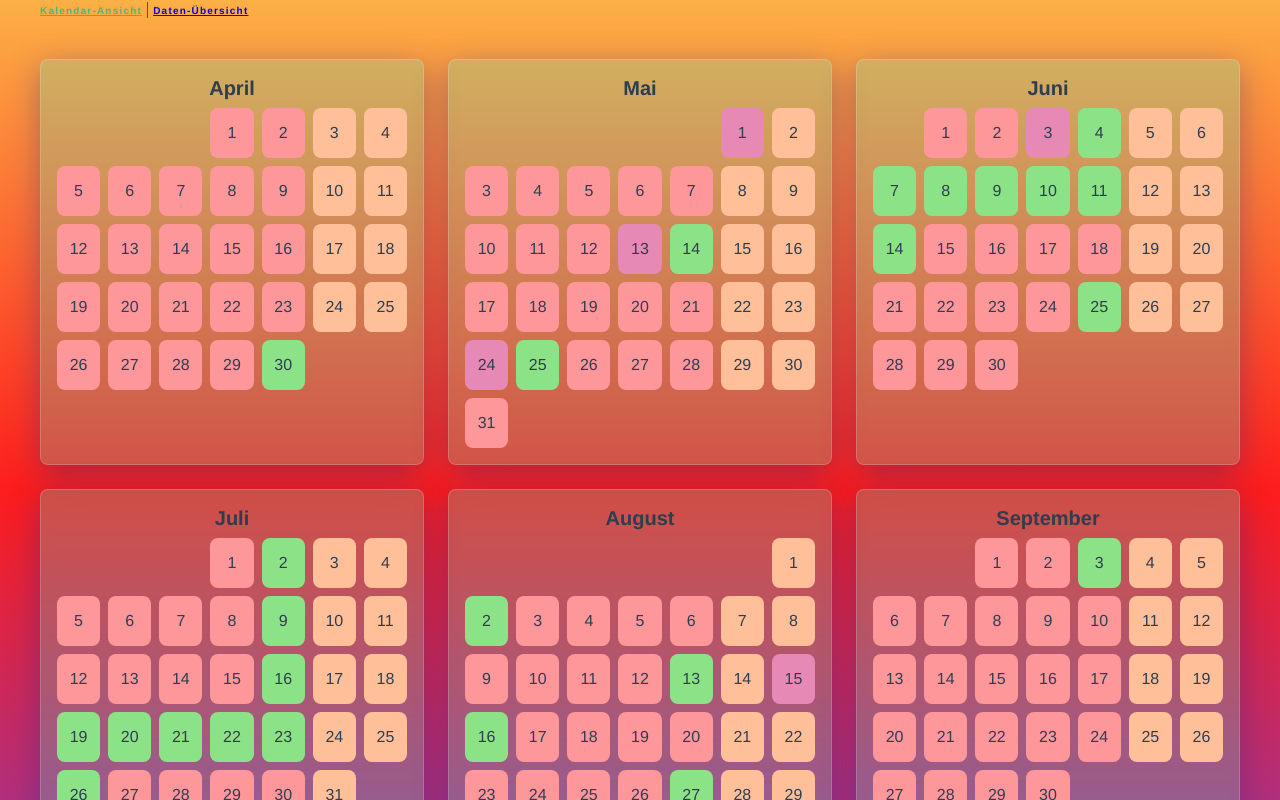
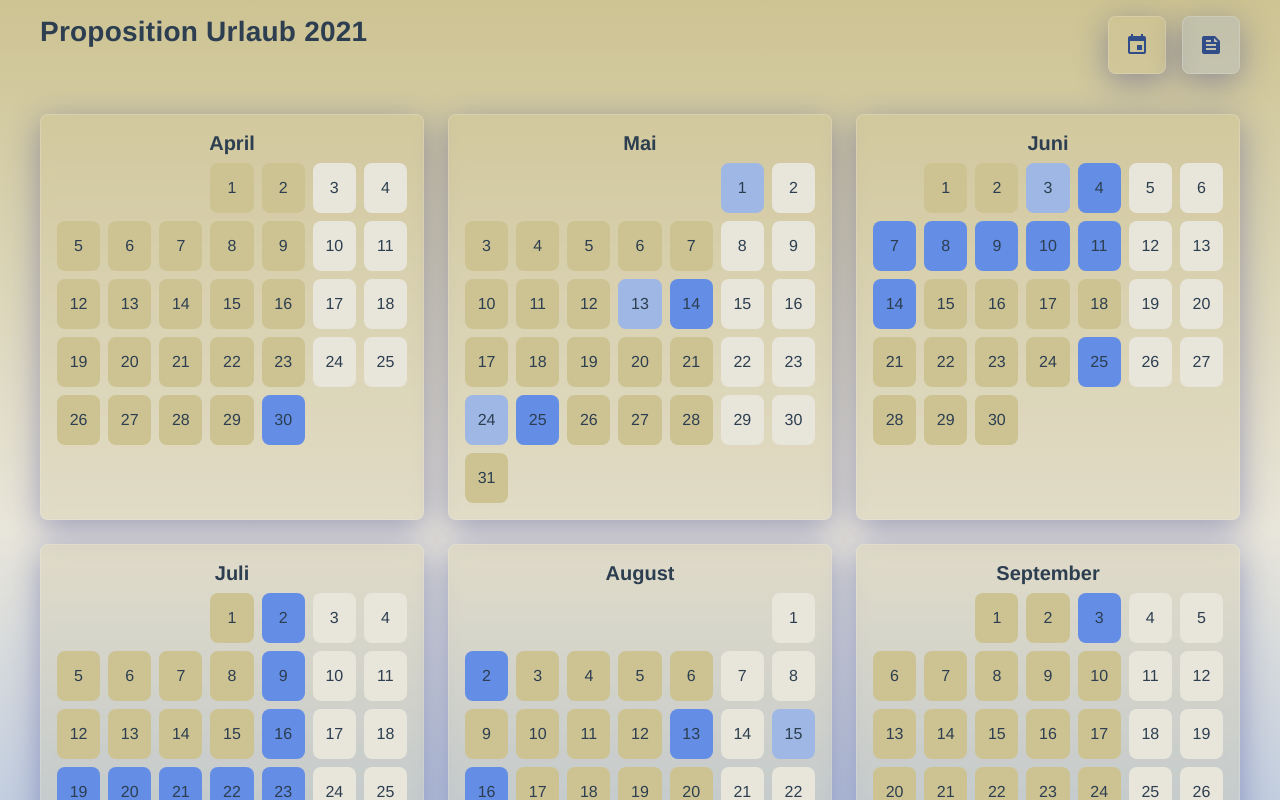
Before and after one commit to URLmacher/vacation, a Vue app: page / in a window 1280 px wide. Shown: the top 800 px of the page. Built offline with nearby package versions, Linux system fonts and the light colour scheme.

Commit message:
added navbar

```diff
--- a/public/index.html
+++ b/public/index.html
@@ -1,17 +1,29 @@
 <!DOCTYPE html>
-<html lang="">
+<html lang="de">
+
 <head>
   <meta charset="utf-8">
-    <meta http-equiv="X-UA-Compatible" content="IE=edge">
-    <meta name="viewport" content="width=device-width,initial-scale=1.0">
-    <link rel="icon" href="<%= BASE_URL %>favicon.ico">
-    <title><%= htmlWebpackPlugin.options.title %></title>
+  <meta http-equiv="X-UA-Compatible"
+        content="IE=edge">
+  <meta name="viewport"
+        content="width=device-width,initial-scale=1.0">
+  <link rel="icon"
+        href="<%= BASE_URL %>favicon.ico">
+  <link href="https://fonts.googleapis.com/icon?family=Material+Icons"
+        rel="stylesheet">
+  <title>
+    <%= htmlWebpackPlugin.options.title
+        %>
+  </title>
 </head>
+
 <body>
   <noscript>
-      <strong>We're sorry but <%= htmlWebpackPlugin.options.title %> doesn't work properly without JavaScript enabled. Please enable it to continue.</strong>
+    <strong>We're sorry but <%= htmlWebpackPlugin.options.title
+          %> doesn't work properly without JavaScript enabled. Please enable it to continue.</strong>
   </noscript>
   <div id="app"></div>
   <!-- built files will be auto injected -->
 </body>
+
 </html>
--- a/src/App.vue
+++ b/src/App.vue
@@ -1,19 +1,17 @@
 <template>
-  <div id="nav">
-    <router-link to="/">Kalendar-Ansicht</router-link> |
-    <router-link to="/stats">Daten-Übersicht</router-link>
-  </div>
+  <NavBar />
   <router-view />
 </template>
 
-<style lang="scss">
-#nav {
-  @include vacation-container;
+<script lang="ts">
+import NavBar from '@/components/NavBar.vue';
+import { defineComponent } from 'vue';
 
-  a {
-    &.router-link-exact-active {
-      color: #42b983;
-    }
-  }
-}
-</style>
+export default defineComponent({
+  name: 'CalendarView',
+  components: {
+    NavBar
+  },
+  setup() {}
+});
+</script>
--- /dev/null
+++ b/src/components/NavBar.vue
@@ -0,0 +1,63 @@
+<template>
+  <nav class="nav-bar">
+    <h4 class="nav-bar__title">Proposition Urlaub {{vacationYear}}</h4>
+    <div class="nav-bar__links">
+      <router-link
+        class="nav-bar__button"
+        v-for="route of routes"
+        :key="route.name"
+        :to="{name: route.name}"
+      ><span class="material-icons">{{route.icon}}</span></router-link>
+    </div>
+  </nav>
+</template>
+
+<script lang="ts">
+import { defineComponent } from 'vue';
+import { routes } from '@/router/index';
+import { vacationYear } from '@/data/data';
+
+export default defineComponent({
+  setup() {
+    return { routes, vacationYear };
+  }
+});
+</script>
+
+<style scoped lang="scss">
+.nav-bar {
+  @include vacation-container;
+  display: flex;
+  justify-content: space-between;
+  margin-top: 16px;
+
+  &__title {
+    margin-right: 16px;
+  }
+
+  &__links {
+    display: grid;
+    gap: 16px;
+    grid-template-columns: 1fr 1fr;
+  }
+
+  &__button {
+    @include glass-container;
+    padding: 16px;
+    background-color: var(--glass-active);
+    transition: background-color 0.3s linear;
+    display: flex;
+    justify-content: center;
+    align-items: center;
+  }
+
+  .router-link-active,
+  .router-link-exact-active {
+    background-color: var(--glass);
+  }
+
+  &__button:hover {
+    background-color: var(--glass-alt);
+  }
+}
+</style>
--- a/src/router/index.ts
+++ b/src/router/index.ts
@@ -1,25 +1,26 @@
-import { createRouter, createWebHistory, RouteRecordRaw } from 'vue-router'
-import Home from '../views/CalendarView.vue'
+import { createRouter, createWebHistory, RouteRecordRaw } from 'vue-router';
+import CalendarView from '../views/CalendarView.vue';
+import Stats from '../views/Stats.vue';
 
-const routes: Array<RouteRecordRaw> = [
+
+export const routes: Array<RouteRecordRaw & { icon: string; }> = [
   {
     path: '/',
-    name: 'Home',
-    component: Home
+    name: 'CalendarView',
+    component: CalendarView,
+    icon: 'event'
   },
   {
     path: '/stats',
-    name: 'About',
-    // route level code-splitting
-    // this generates a separate chunk (about.[hash].js) for this route
-    // which is lazy-loaded when the route is visited.
-    component: () => import(/* webpackChunkName: "about" */ '../views/Stats.vue')
+    name: 'Stats',
+    component: Stats,
+    icon: 'feed'
   }
-]
+];
 
 const router = createRouter({
   history: createWebHistory(process.env.BASE_URL),
   routes
-})
+});
 
-export default router
+export default router;
--- a/src/style/defaults.scss
+++ b/src/style/defaults.scss
@@ -1,10 +1,15 @@
 :root {
-  --highlight-one: #fe979a;
-  --highlight-two: #ffbf98;
-  --highlight-three: #e68ab5;
-  --highlight-four: #8ce387;
+  --highlight-one: rgb(205, 195, 146);
+  --highlight-two: rgb(232, 229, 218);
+  --highlight-three: rgb(158, 183, 229);
+  --highlight-four: rgb(100, 141, 229);
+  --highlight-five: rgb(48, 76, 137);
+  --glass: rgba(205, 195, 146, 0.25);
+  --glass-alt: rgba(205, 195, 146, 0.25);
+  --glass-active: rgba(158, 183, 229, 0.25);
   --content-spacing: 24px;
   --text-color-strong: #2c3e50;
+  --text-color-weak: #494e52;
   --border-color: rgba(255, 255, 255, 0.18);
   --border-radius: 8px;
 }
@@ -18,8 +23,8 @@ body,
 }
 
 html {
-  background: rgb(131, 58, 180);
-  background: linear-gradient(0deg, rgba(131, 58, 180, 1) 0%, rgba(253, 29, 29, 1) 50%, rgba(252, 176, 69, 1) 100%);
+  background: var(--highlight-three);
+  background: linear-gradient(0deg, var(--highlight-three) 0%, var(--highlight-two) 50%, var(--highlight-one) 100%);
 }
 
 @mixin vacation-container {
@@ -29,7 +34,7 @@ html {
 }
 
 @mixin glass-container {
-  background: rgba(80, 227, 194, 0.25);
+  background: var(--glass);
   box-shadow: 0 8px 32px 0 rgba(31, 38, 135, 0.37);
   backdrop-filter: blur(4px);
   -webkit-backdrop-filter: blur(4px);
--- a/src/style/font.scss
+++ b/src/style/font.scss
@@ -47,6 +47,17 @@ a {
   @include _font(600, 10px);
   letter-spacing: 1.2px;
   line-height: 1.6;
+  text-decoration: none;
+  text-transform: uppercase;
+  color: var(--highlight-five);
+
+  a:hover {
+    color: var(--highlight-three);
+  }
+  a:active,
+  a:visited {
+    color: var(--text-color-strong);
+  }
 }
 
 p {
--- a/src/views/CalendarView.vue
+++ b/src/views/CalendarView.vue
@@ -71,6 +71,7 @@ export default defineComponent({
     justify-content: flex-end;
     grid-gap: 8px;
     align-items: center;
+    margin-bottom: var(--content-spacing);
 
     @include window-small {
       display: flex;
```
Also changed, not shown: 1 other file (tests, documents, lock files or other folders). Lines whose indentation alone changed are shown as unchanged.
